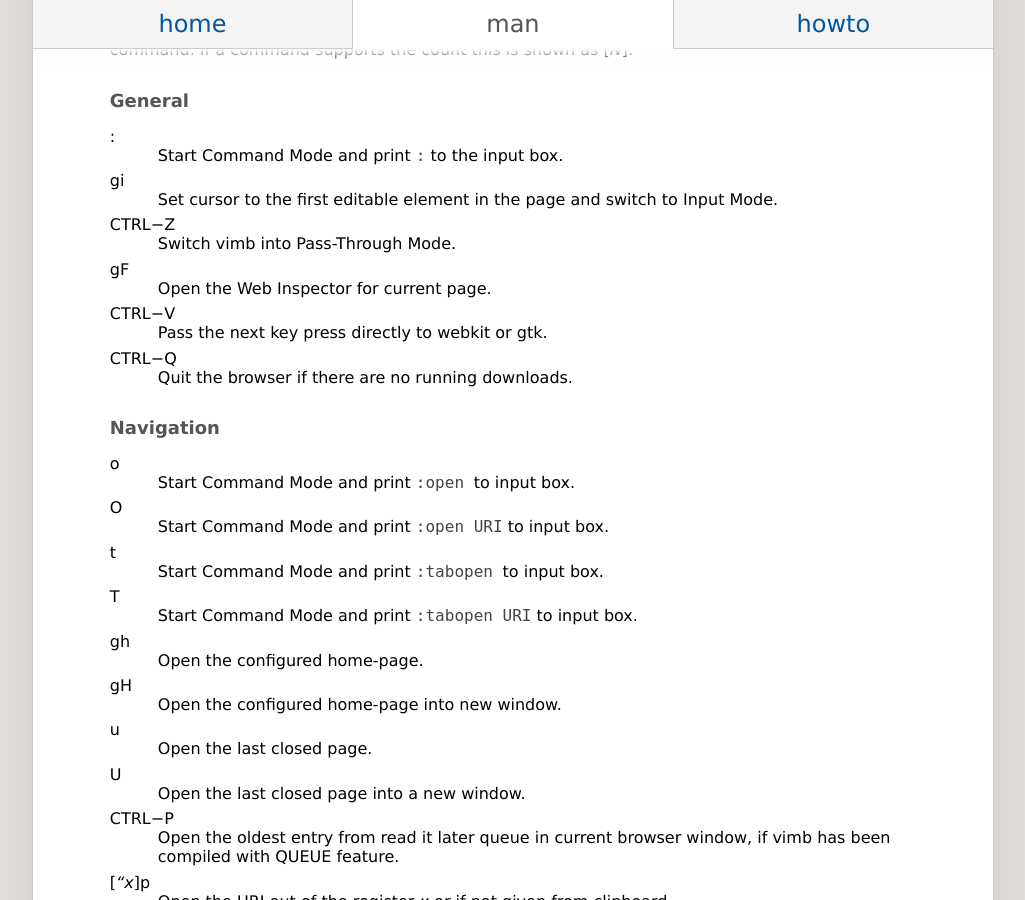
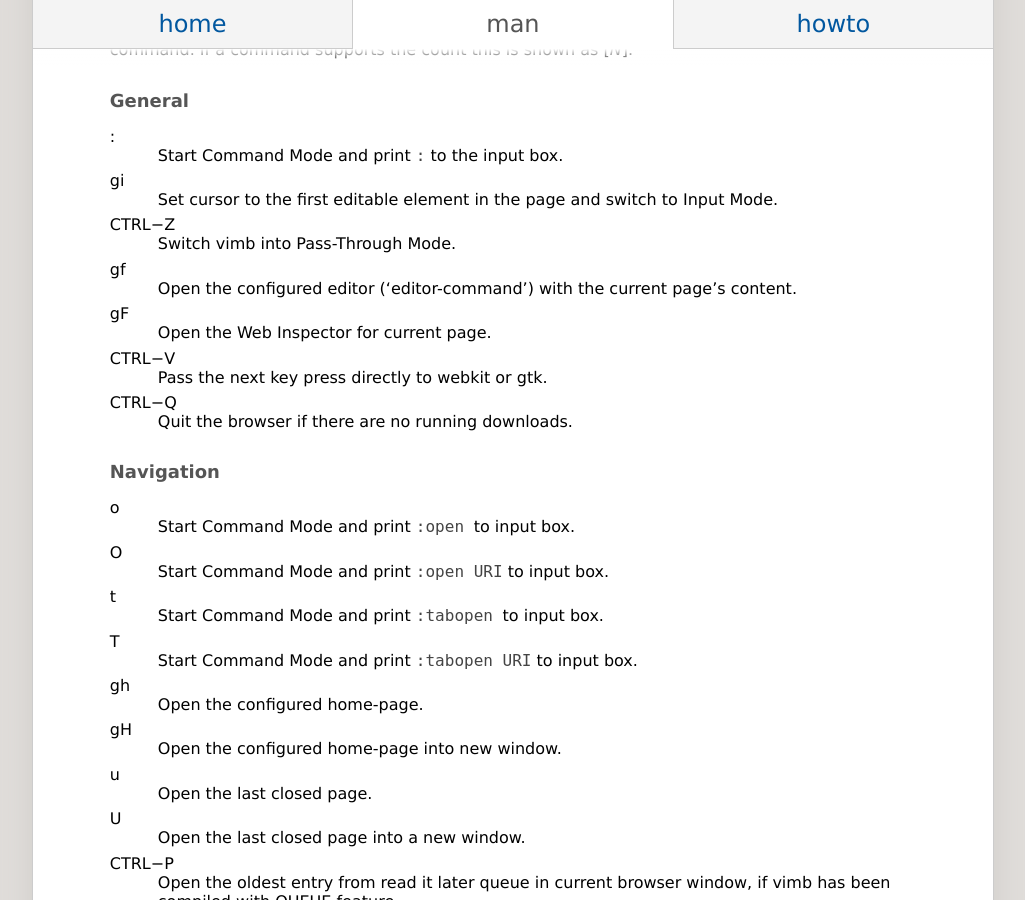
Before and after one commit to fanglingsu/vimb, a Jekyll site: the page built from man.md, in a window 1280 px wide and 900 px high, scrolled down 1450 px. Shown: the whole window, without its empty margins (127-1152 px from the left). Built offline with Jekyll 4.4.1, drawn with Linux system fonts in a browser that asks for light colours.

Commit message:
Added gf command to show page source in editor.

```diff
--- a/man.md
+++ b/man.md
@@ -90,6 +90,9 @@
 
 CTRL−Z
 : Switch vimb into Pass-Through Mode.
+
+gf
+: Open the configured editor ('editor-command') with the current page's content.
 
 gF
 : Open the Web Inspector for current page.
```
